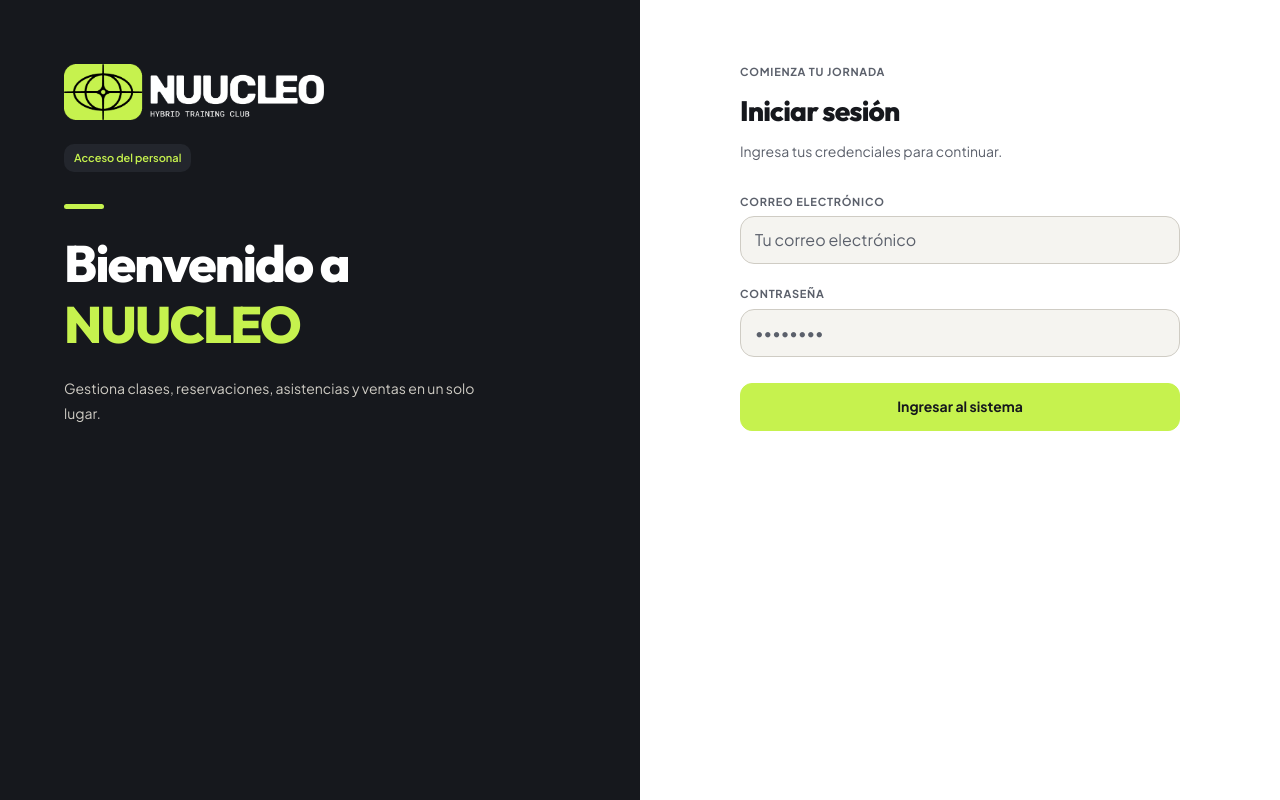
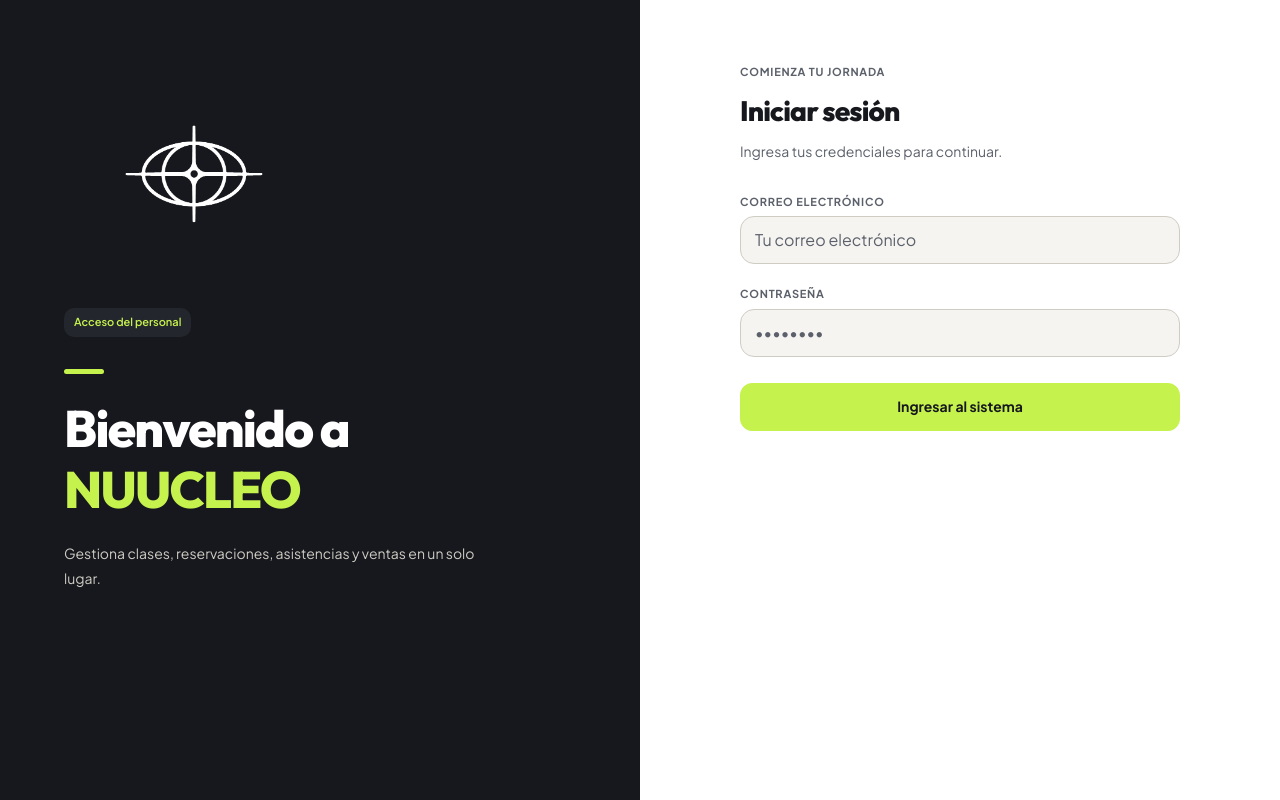
Before and after one commit to IndqNacio-2/PracticasINDQ, a React (Vite) app in the folder webPuntoVenta/frontend/: page /administrativa/login in a window 1280 px wide. Built offline with nearby package versions, Linux system fonts and the light colour scheme; no server answers.

Commit message:
actualizacion del logo
Actualice el logo al deseado, el logo color negro.

```diff
--- a/webPuntoVenta/frontend/src/components/BrandLogo.tsx
+++ b/webPuntoVenta/frontend/src/components/BrandLogo.tsx
@@ -8,7 +8,7 @@ export default function BrandLogo({ variant = "full", className = "" }: BrandLog
   const symbol = variant === "symbol"
   return (
     <img
-      src={symbol ? "/branding/nuucleo-symbol.png" : "/branding/nuucleo-logo.png"}
+      src={symbol ? "/branding/Logotipos Nuucleo negro 1.png" : "/branding/Logotipos Nuucleo negro 1.png"}
       alt={symbol ? "NUUCLEO" : "NUUCLEO — Hybrid Training Club"}
       width={symbol ? 453 : 1507}
       height={322}
```
Also changed, not shown: webPuntoVenta/frontend/public/branding/Logotipos Nuucleo negro 1.png (added).
